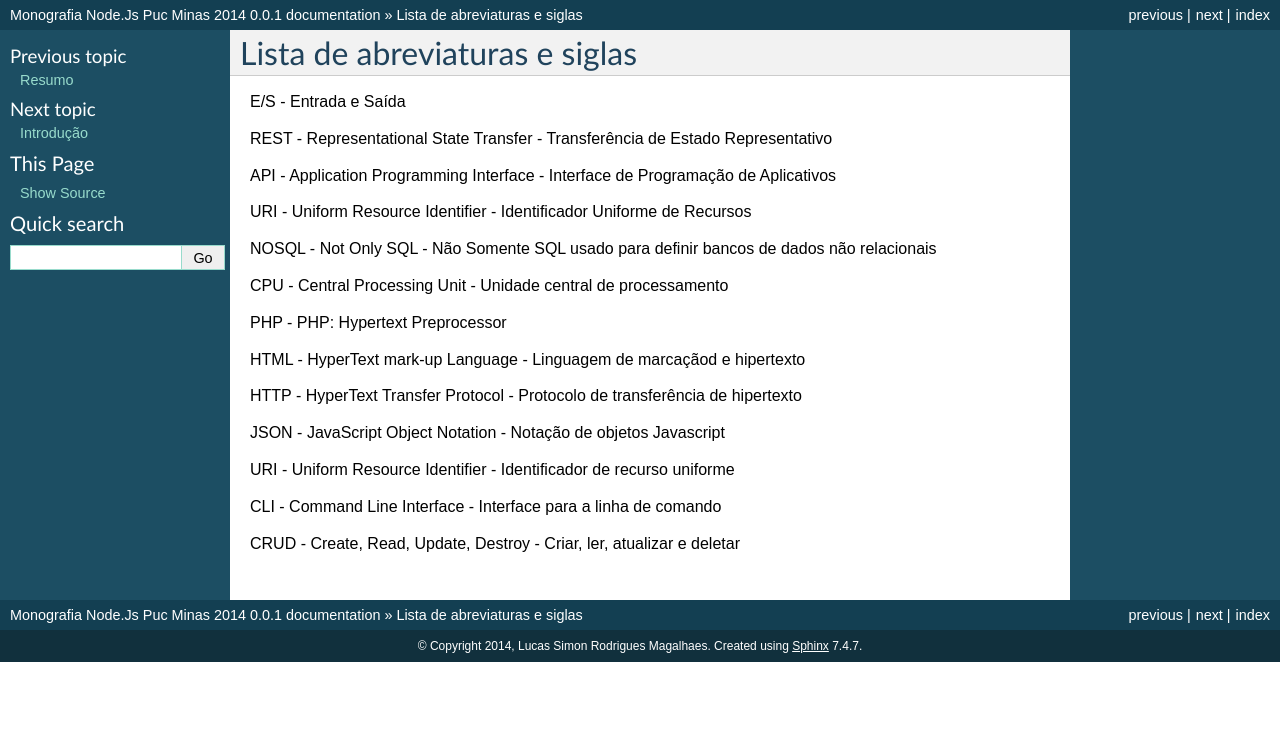
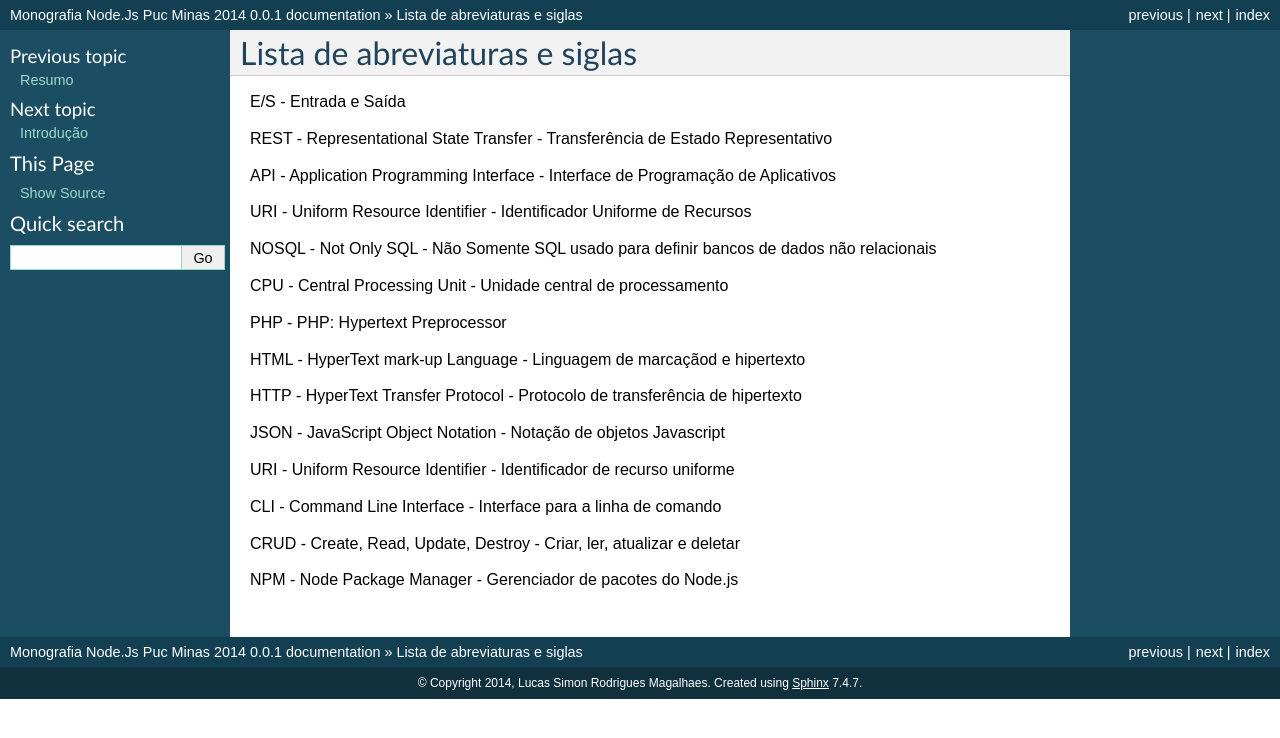
Before and after one commit to lucassimon/monografia, a Sphinx documentation site: the page built from docs/source/monografia/lista-abreviaturas.rst, in a window 1280 px wide. Shown: the top 738 px of the page. Built offline with Sphinx 7.4.7, drawn with Linux system fonts in a browser that asks for light colours.

Commit message:
Insere a sigla NPM

```diff
--- a/docs/source/monografia/lista-abreviaturas.rst
+++ b/docs/source/monografia/lista-abreviaturas.rst
@@ -26,3 +26,5 @@ URI - Uniform Resource Identifier - Identificador de recurso uniforme
 CLI - Command Line Interface - Interface para a linha de comando
 
 CRUD - Create, Read, Update, Destroy - Criar, ler, atualizar e deletar
+
+NPM - Node Package Manager - Gerenciador de pacotes do Node.js
```
